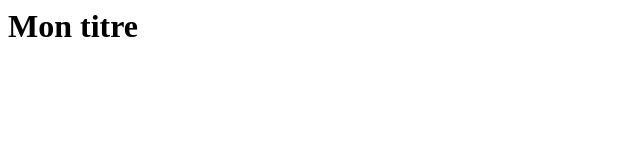
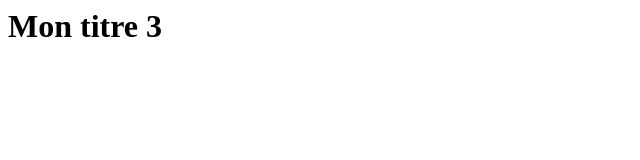
Before and after one commit to Ocinliac/formation-git, a plain HTML site: page index.html in a window 1280 px wide. Shown: the full height of the page, 0-640 px from the left. Drawn offline with Linux system fonts and the light colour scheme.

```diff
--- a/index.html
+++ b/index.html
@@ -1,5 +1,5 @@
 <html>
 <body>
-<h1>Mon titre</h1>
+<h1>Mon titre 3 </h1>
 </body>
 </html>
```
Also changed, not shown: 1 other file.
